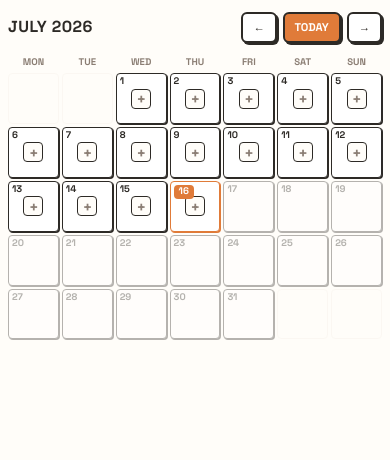
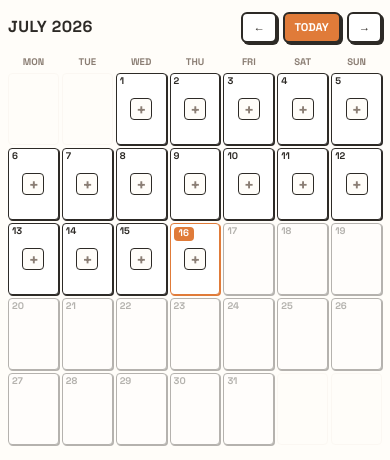
Before and after one commit to jsharonsweety28-ai/Monad, a Flask app: page /memories in a window 390 px wide. Shown: the part 60-520 px from the top of the page. Run offline with Flask 3, Linux system fonts and the light colour scheme; the visitor is signed in with stand-in values (Sample User, id 1); data that the repository does not hold is empty; some libraries are stand-ins or nearby versions.

Commit message:
Increase memories calendar cell height on mobile to 72px
Co-Authored-By: Claude Sonnet 4.6 <noreply@anthropic.com>

```diff
--- a/website/templates/memories.html
+++ b/website/templates/memories.html
@@ -148,10 +148,14 @@
     .mem-nav-btn { padding: 5px 10px; font-size: 0.7rem; box-shadow: 2px 2px 0 var(--text-primary); }
     .square-grid { gap: 3px; }
     .mem-day-labels { gap: 3px; font-size: 0.6rem; }
-    .day-square { border-width: 1.5px; box-shadow: 1px 1px 0 var(--text-primary); border-radius: 4px; }
+    .day-square {
+      aspect-ratio: unset;
+      height: 72px;
+      border-width: 1.5px; box-shadow: 1px 1px 0 var(--text-primary); border-radius: 4px;
+    }
     .day-square.today { box-shadow: 1px 1px 0 var(--accent-1); }
     .day-num { font-size: 0.6rem; top: 3px; left: 3px; }
-    .day-add-btn { width: 20px; height: 20px; font-size: 0.8rem; border-width: 1px; border-radius: 4px; }
+    .day-add-btn { width: 22px; height: 22px; font-size: 0.85rem; border-width: 1px; border-radius: 4px; }
   }
 </style>
 
```
